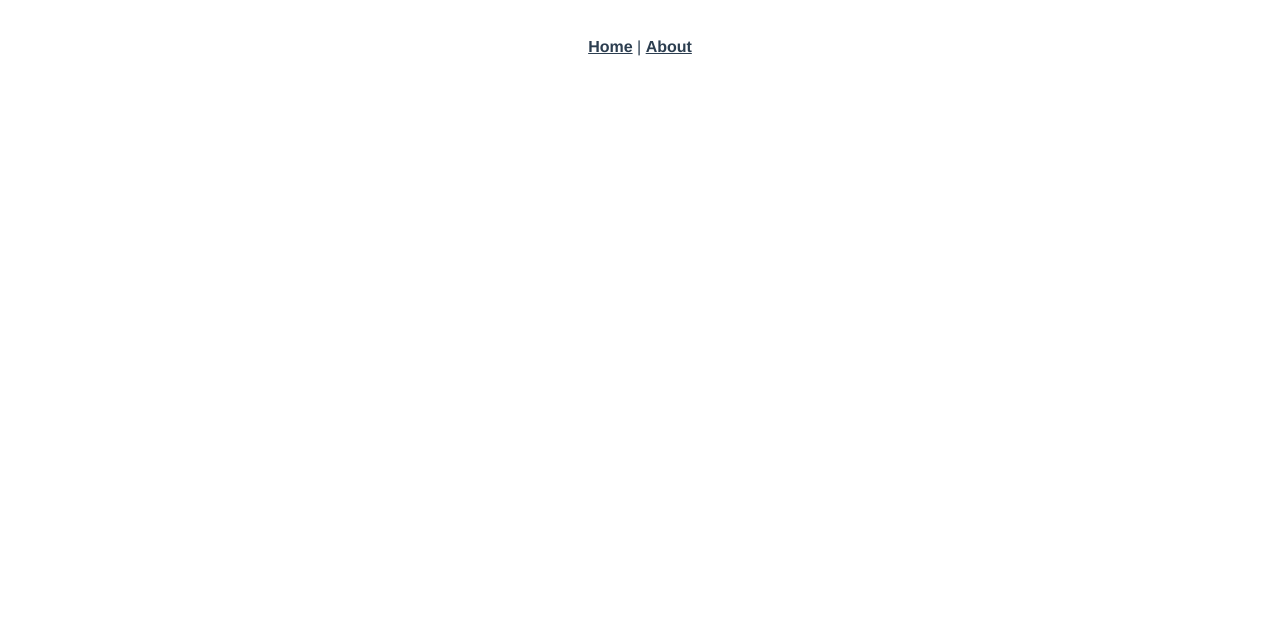
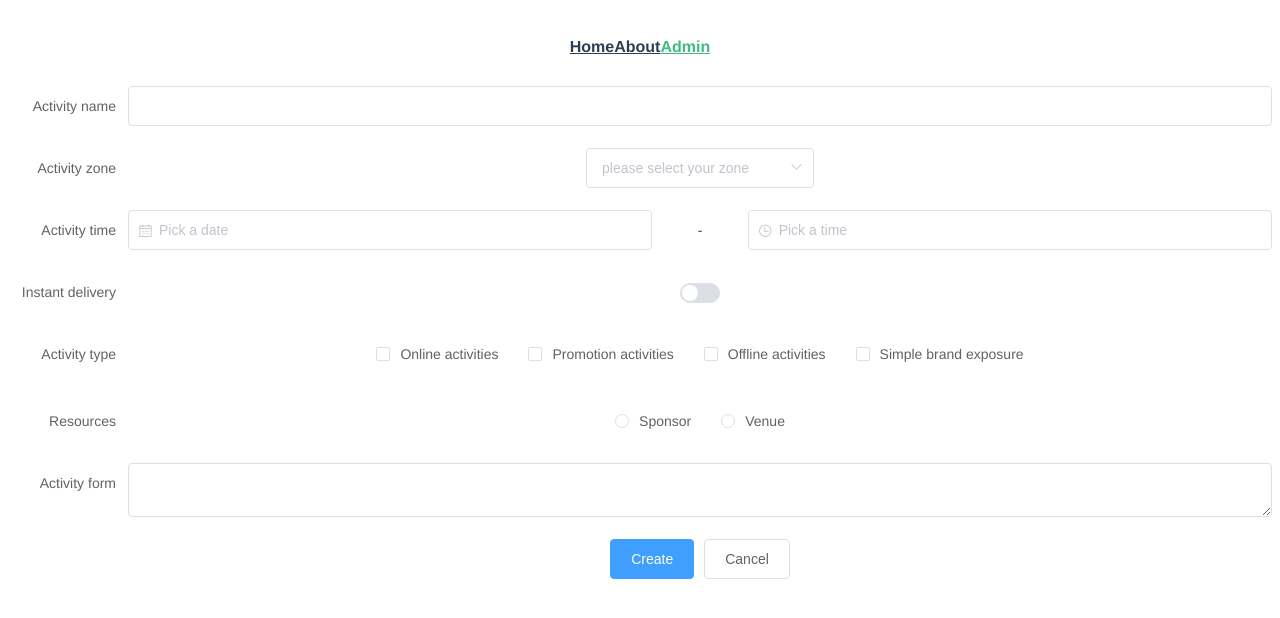
Before and after one commit to amadojms/jumerApp, a Vue app in the folder front/: page /admin in a window 1280 px wide. Shown: the top 618 px of the page. Built offline with nearby package versions, Linux system fonts and the light colour scheme.

Commit message:
form element

```diff
--- a/front/src/App.vue
+++ b/front/src/App.vue
@@ -1,8 +1,9 @@
 <template>
   <div id="app">
     <div id="nav">
-      <router-link to="/">Home</router-link> |
+      <router-link to="/">Home</router-link>
       <router-link to="/about">About</router-link>
+      <router-link to="/admin">Admin</router-link>
     </div>
     <router-view/>
   </div>
--- a/front/src/router.js
+++ b/front/src/router.js
@@ -1,6 +1,7 @@
 import Vue from 'vue'
 import Router from 'vue-router'
 import Home from './views/Home.vue'
+import Admin from './views/Admin.vue'
 
 Vue.use(Router)
 
@@ -20,6 +21,11 @@
       // this generates a separate chunk (about.[hash].js) for this route
       // which is lazy-loaded when the route is visited.
       component: () => import(/* webpackChunkName: "about" */ './views/About.vue')
+    },
+    {
+      path: '/admin',
+      name: 'admin',
+      component: Admin
     }
   ]
 })
--- /dev/null
+++ b/front/src/views/Admin.vue
@@ -0,0 +1,70 @@
+<template>
+  <el-form ref="form" :model="form" label-width="120px">
+  <el-form-item label="Activity name">
+    <el-input v-model="form.name"></el-input>
+  </el-form-item>
+  <el-form-item label="Activity zone">
+    <el-select v-model="form.region" placeholder="please select your zone">
+      <el-option label="Zone one" value="shanghai"></el-option>
+      <el-option label="Zone two" value="beijing"></el-option>
+    </el-select>
+  </el-form-item>
+  <el-form-item label="Activity time">
+    <el-col :span="11">
+      <el-date-picker type="date" placeholder="Pick a date" v-model="form.date1" style="width: 100%;"></el-date-picker>
+    </el-col>
+    <el-col class="line" :span="2">-</el-col>
+    <el-col :span="11">
+      <el-time-picker type="fixed-time" placeholder="Pick a time" v-model="form.date2" style="width: 100%;"></el-time-picker>
+    </el-col>
+  </el-form-item>
+  <el-form-item label="Instant delivery">
+    <el-switch v-model="form.delivery"></el-switch>
+  </el-form-item>
+  <el-form-item label="Activity type">
+    <el-checkbox-group v-model="form.type">
+      <el-checkbox label="Online activities" name="type"></el-checkbox>
+      <el-checkbox label="Promotion activities" name="type"></el-checkbox>
+      <el-checkbox label="Offline activities" name="type"></el-checkbox>
+      <el-checkbox label="Simple brand exposure" name="type"></el-checkbox>
+    </el-checkbox-group>
+  </el-form-item>
+  <el-form-item label="Resources">
+    <el-radio-group v-model="form.resource">
+      <el-radio label="Sponsor"></el-radio>
+      <el-radio label="Venue"></el-radio>
+    </el-radio-group>
+  </el-form-item>
+  <el-form-item label="Activity form">
+    <el-input type="textarea" v-model="form.desc"></el-input>
+  </el-form-item>
+  <el-form-item>
+    <el-button type="primary" @click="onSubmit">Create</el-button>
+    <el-button>Cancel</el-button>
+  </el-form-item>
+</el-form>
+</template>
+
+<script>
+  export default {
+    data() {
+      return {
+        form: {
+          name: '',
+          region: '',
+          date1: '',
+          date2: '',
+          delivery: false,
+          type: [],
+          resource: '',
+          desc: ''
+        }
+      }
+    },
+    methods: {
+      onSubmit() {
+        console.log('submit!');
+      }
+    }
+  }
+</script>
```
Also changed, not shown: 1 other file (tests, documents, lock files or other folders).
